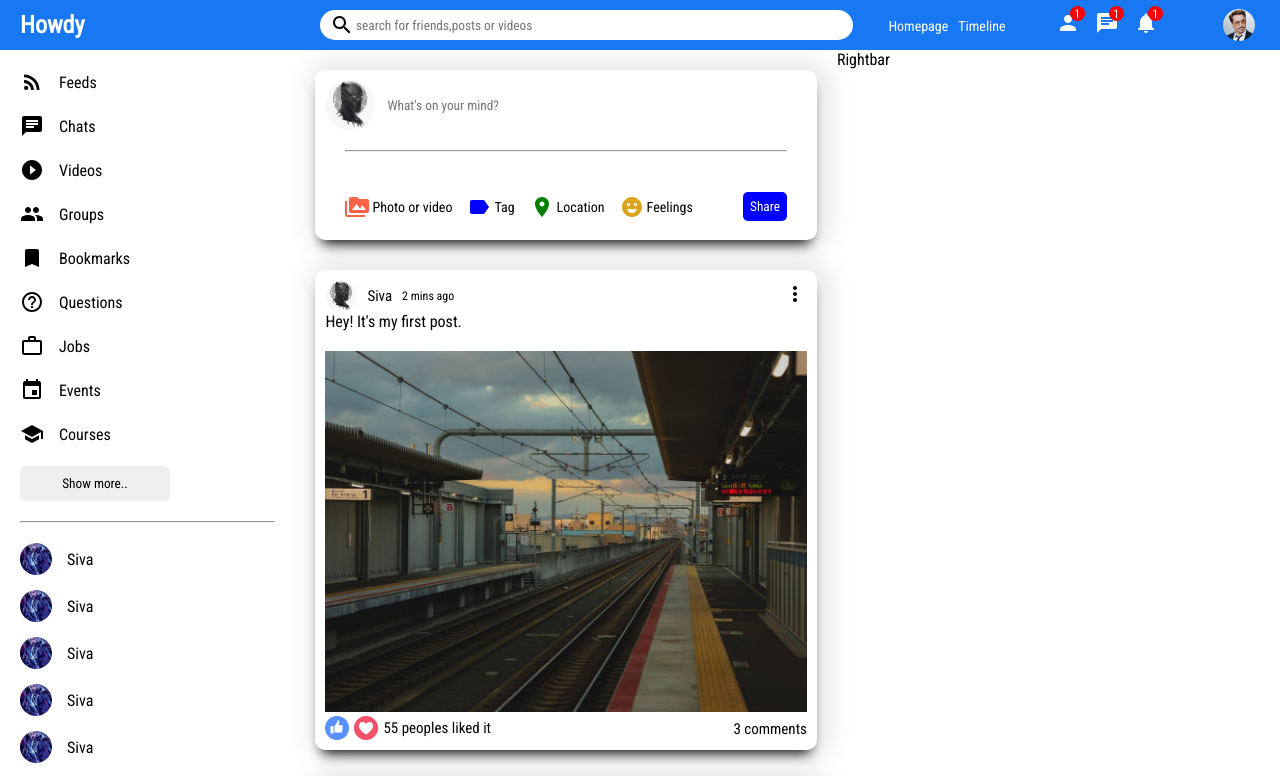
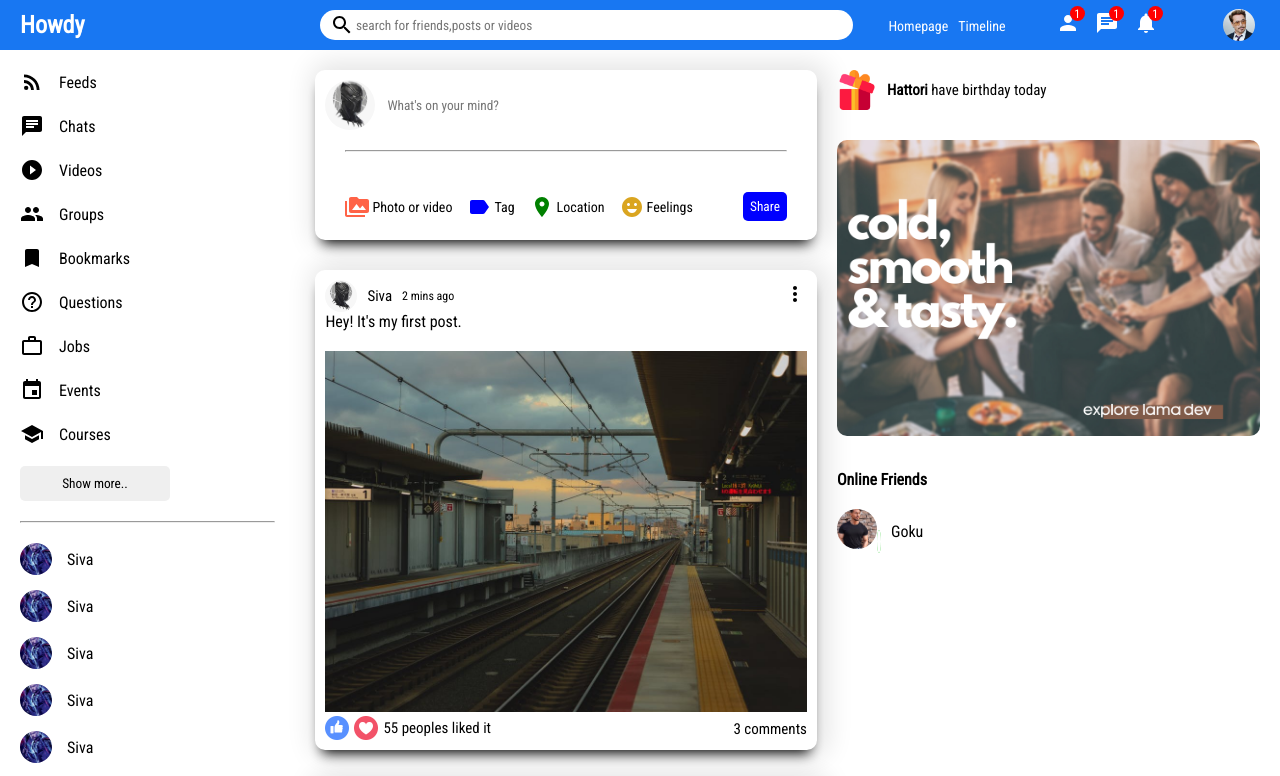
Before and after one commit to user-siva/Howdy-client, a React (Create React App) app: page / in a window 1280 px wide. Shown: the top 776 px of the page. Built offline with nearby package versions, Linux system fonts and the light colour scheme.

Commit message:
rightbar ui added

```diff
--- a/src/components/rightbar/Rightbar.jsx
+++ b/src/components/rightbar/Rightbar.jsx
@@ -3,7 +3,23 @@
 function Rightbar() {
     return (
         <div className="rightbar">
-            Rightbar
+            <div className="rightbarWrapper">
+                <div className="birthdayContainer">
+                    <img src="assets/gift.png" alt="" className="birthdayImg" />
+                    <span className="birthdayText"><b>Hattori</b> have birthday today</span>
+                </div>
+                <img src="assets/ad.png" alt="" className="rightbarAd" />
+                <h4 className="rightbarTitle">Online Friends</h4>
+                <ul className="onlineFrdList">
+                    <li className="onlineFrd">
+                        <div className="rightbarImgContainer">
+                            <img src="assets/users/8.png" alt="" className="rightbarProfile" />
+                            <span className="rightbarOnline"></span>
+                        </div>
+                        <span className="rightbarUsername">Goku</span>
+                    </li>
+                </ul>
+            </div>
         </div>
     );
 }
--- a/src/components/rightbar/rightbar.css
+++ b/src/components/rightbar/rightbar.css
@@ -1,3 +1,72 @@
 .rightbar {
   flex: 4.5;
 }
+
+.rightbarWrapper {
+  padding: 20px 20px 0 0;
+}
+
+.birthdayContainer {
+  display: flex;
+  align-items: center;
+}
+
+.birthdayImg {
+  width: 40px;
+  height: 40px;
+  margin-right: 10px;
+}
+
+.birthdayText {
+  font-weight: 300;
+  font-size: 15px;
+}
+
+.rightbarAd {
+  width: 100%;
+  margin: 30px 0;
+  border-radius: 10px;
+}
+
+.rightbarTitle {
+  margin-bottom: 20px;
+}
+
+.onlineFrdList {
+  padding: 0;
+  margin: 0;
+  list-style: none;
+}
+
+.onlineFrd {
+  display: flex;
+  align-items: center;
+  margin-bottom: 15px;
+}
+
+.rightbarImgContainer {
+  margin-right: 10px;
+  position: relative;
+}
+
+.rightbarProfile {
+  height: 40px;
+  width: 40px;
+  border-radius: 50%;
+  object-fit: cover;
+}
+
+.rightbarOnline {
+  width: 12px;
+  height: 12px;
+  border-radius: 50%;
+  background-color: limegreen;
+  position: relative;
+  top: -2px;
+  right: 0;
+  border: 2px solid white;
+}
+
+.rightbarUsername {
+  font-weight: 500;
+}
```
